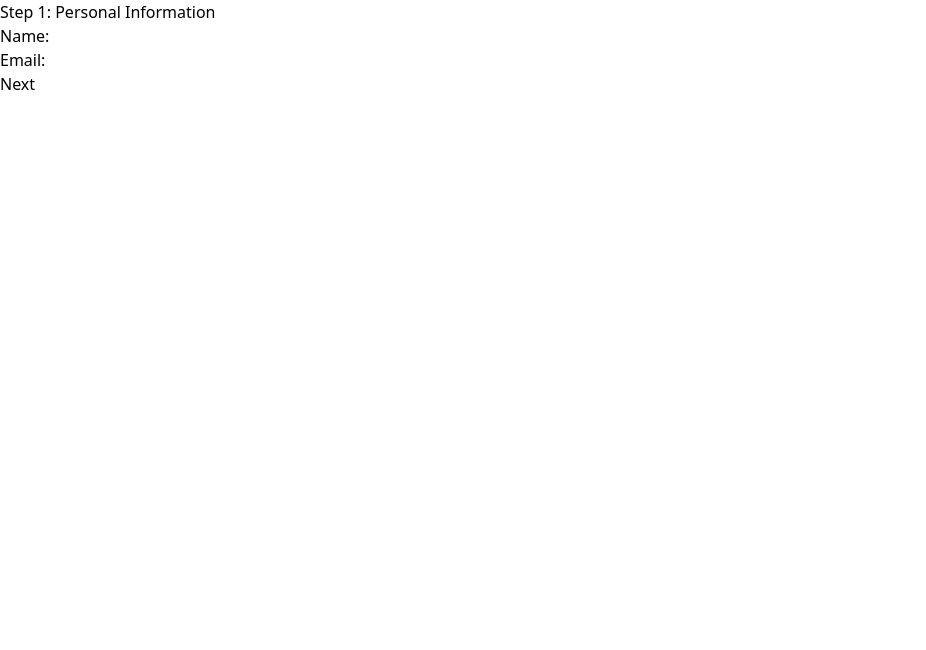
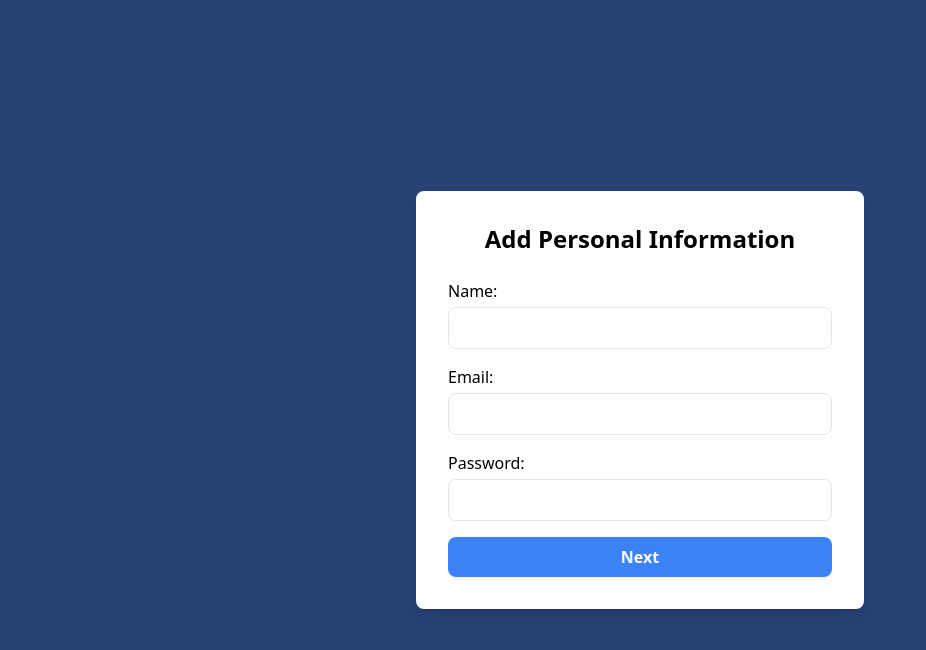
Before and after one commit to dbug-entity/digital-resources-subscription, a Vue app: page / in a window 1280 px wide. Shown: the top 650 px of the page, without its empty margins (0-926 px from the left). Built offline with nearby package versions, Linux system fonts and the light colour scheme.

Commit message:
update styles for personal info component

```diff
--- /dev/null
+++ b/postcss.config.js
@@ -0,0 +1,6 @@
+module.exports = {
+  plugins: {
+    tailwindcss: {},
+    autoprefixer: {},
+  },
+}
--- a/src/components/PersonalInformation.vue
+++ b/src/components/PersonalInformation.vue
@@ -1,6 +1,53 @@
 // PersonalInformation.vue
 <template>
-  <div>
+  <div class="bg-blue-900 min-h-screen flex items-center justify-center">
+    <div class="bg-white p-8 rounded-lg shadow-lg max-w-md w-full text-black">
+      <h2 class="text-2xl font-semibold mb-6 text-center">
+        Add Personal Information
+      </h2>
+      <form @submit.prevent="nextStep">
+        <div class="mb-4">
+          <label for="firstName" class="block font-medium mb-1">Name:</label>
+          <input
+            type="text"
+            id="firstName"
+            v-model="formData.name"
+            required
+            class="w-full px-4 py-2 border rounded-lg focus:outline-none focus:border-blue-500 bg-white"
+          />
+        </div>
+        <div class="mb-4">
+          <label for="email" class="block font-medium mb-1">Email:</label>
+          <input
+            type="email"
+            id="email"
+            v-model="formData.email"
+            required
+            class="w-full px-4 py-2 border rounded-lg focus:outline-none focus:border-blue-500 bg-white"
+          />
+        </div>
+        <div class="mb-4">
+          <label for="phoneNumber" class="block font-medium mb-1"
+            >Password:</label
+          >
+          <input
+            type="tel"
+            id="phoneNumber"
+            v-model="formData.password"
+            required
+            class="w-full px-4 py-2 border rounded-lg focus:outline-none focus:border-blue-500 bg-white"
+          />
+        </div>
+        <button
+          type="submit"
+          class="w-full bg-blue-500 text-white font-bold py-2 px-4 rounded-lg hover:bg-blue-600 focus:outline-none focus:bg-blue-600"
+        >
+          Next
+        </button>
+      </form>
+    </div>
+  </div>
+  <!-- <div>
     <h2 class="text-2xl font-semibold mb-4">Step 1: Personal Information</h2>
     <form @submit.prevent="nextStep">
       <div class="mb-4">
@@ -25,7 +72,7 @@
       </div>
       <button type="submit" class="btn">Next</button>
     </form>
-  </div>
+  </div> -->
 </template>
 
 <script lang="ts">
@@ -53,4 +100,37 @@ export default defineComponent({
 @import "tailwindcss/base";
 @import "tailwindcss/components";
 @import "tailwindcss/utilities";
+
+.button {
+  --😀: #644dff;
+  --😀😀: #4836bb;
+  --😀😀😀: #654dff63;
+  cursor: pointer;
+  width: 184px;
+  height: 48px;
+  display: flex;
+  align-items: center;
+  justify-content: center;
+  gap: 1rem;
+  font-size: 1.125em;
+  font-weight: 800;
+  letter-spacing: 2px;
+  color: #fff;
+  background: var(--😀);
+  border: 2px solid var(--😀😀);
+  border-radius: 0.75rem;
+  box-shadow: 0 8px 0 var(--😀😀);
+  transform: skew(-10deg);
+  transition: all 0.1s ease;
+  filter: drop-shadow(0 15px 20px var(--😀😀😀));
+}
+
+.button:active {
+  letter-spacing: 0px;
+  transform: skew(-10deg) translateY(8px);
+  box-shadow: 0 0 0 var(--😀😀😀);
+}
+.bg-blue-900 {
+  background-color: #284276;
+}
 </style>
--- a/src/store/index.ts
+++ b/src/store/index.ts
@@ -4,7 +4,7 @@ import { createStore } from "vuex";
 interface FormData {
   name: string;
   email: string;
-  username: string;
+  phoneNumber: string;
   password: string;
 }
 
@@ -17,7 +17,7 @@ export default createStore<State>({
     formData: {
       name: "",
       email: "",
-      username: "",
+      phoneNumber: "",
       password: "",
     },
   },
--- /dev/null
+++ b/tailwind.config.js
@@ -0,0 +1,8 @@
+/** @type {import('tailwindcss').Config} */
+module.exports = {
+  content: ["./public/**/*.html", "./src/**/*.{vue,js,ts,jsx,tsx}"],
+  theme: {
+    extend: {},
+  },
+  plugins: [],
+};
```
